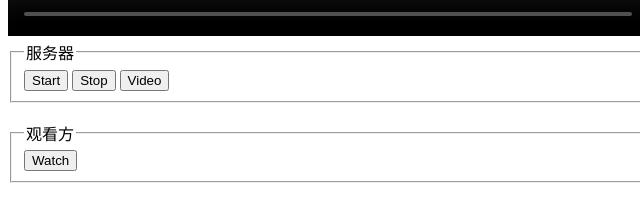
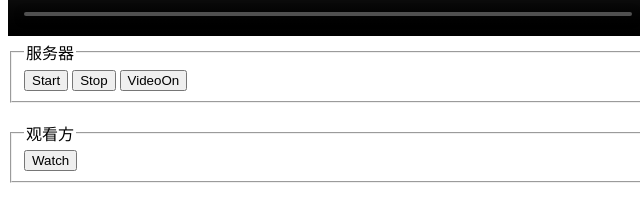
Before and after one commit to Nirvana-cn/Live-platform, a website: page demo/demo-track-api/index.html in a window 1280 px wide. Shown: the part 332-554 px from the top of the page, 0-640 px from the left. Drawn offline with Linux system fonts and the light colour scheme.

Commit message:
test replaceTrack api

```diff
--- a/demo/demo-track-api/index.html
+++ b/demo/demo-track-api/index.html
@@ -11,7 +11,7 @@
         <legend>服务器</legend>
         <button id="start" onclick="startPeer()">Start</button>
         <button onclick="stopVideo()">Stop</button>
-        <button onclick="startVideo()">Video</button>
+        <button onclick="startVideo()">VideoOn</button>
     </fieldset>
     <br>
     <fieldset>
@@ -183,10 +183,11 @@
     }
 
     function stopVideo() {
+        console.log(typeof pc1.getSenders()[0].replaceTrack)
         pc1.getSenders()[0].replaceTrack(null).then(() => {
             console.log('replace track success...')
         }).catch(err => {
-            console.log(err)
+            console.log(err.toString())
         })
         // pc1.removeTrack(sender)
         flag = true
```
